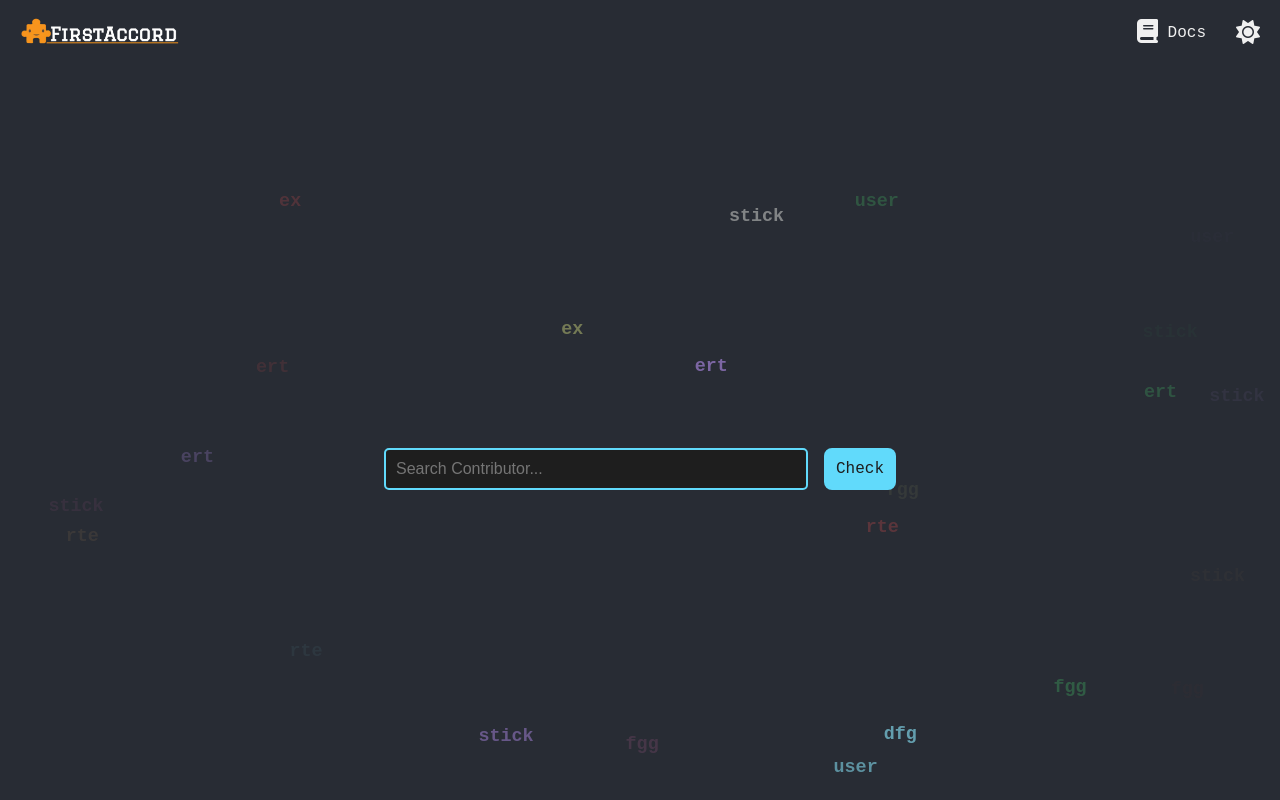
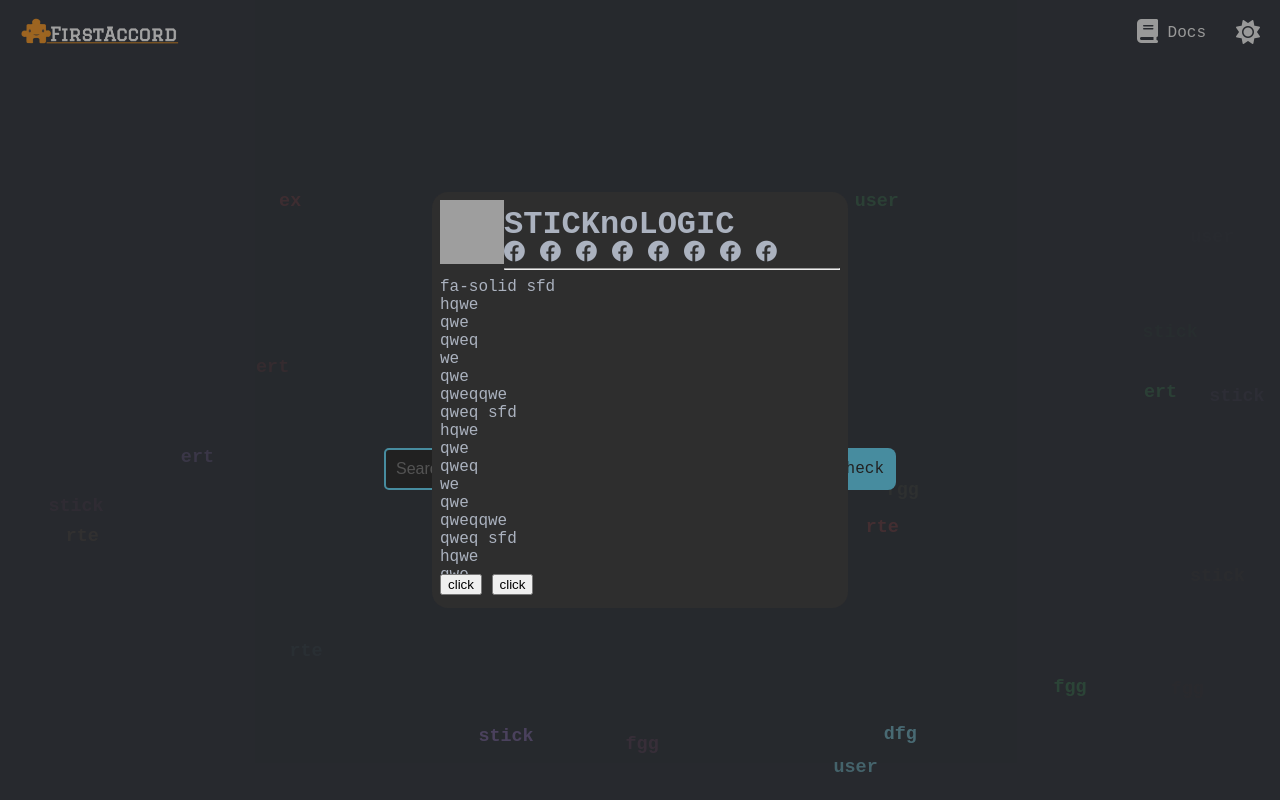
Before and after one commit to STICKnoLOGIC/First-Accord, a plain HTML site: page index.html in a window 1280 px wide. Drawn offline with Linux system fonts and the light colour scheme; grey boxes are pictures that could not be loaded.

Commit message:
Add Dialog frame
TODO: propagate contributors info

```diff
--- a/index.html
+++ b/index.html
@@ -22,5 +22,96 @@
     <div id="result"></div>
     <script src="./assets/snl-script.js">
     </script>
+    <div style="height: 100vh;width: 100vw; position: absolute; top: 0; left: 0; background-color: #2727276e; display: flex; align-items: center; justify-content: center; z-index: 2000;">
+        <div style="overflow: hidden; background-color: #2e2e2e; max-width: 600; height: 400px; min-width: 400px; border-radius: 1rem; padding: 8px;">
+            <div style="display: flex; flex-direction: row;">
+                <img src="https://github.com/STICKnoLOGIC.png?size=64" style="width: 64px;height: 64px;" alt="contributor-avatar">
+                <div style="width: 100%;">
+                    <h1 style="line-height: 0.5rem;">STICKnoLOGIC</h1>
+                    <div style="display: flex; flex-direction: row; justify-content: start; gap: 1rem; padding-bottom: 8px;">
+                        <i class="fa-solid fa-lg fab fa-facebook"></i>
+                        <i class="fa-solid fa-lg fab fa-facebook"></i>
+                        <i class="fa-solid fa-lg fab fa-facebook"></i>
+                        <i class="fa-solid fa-lg fab fa-facebook"></i>
+                        <i class="fa-solid fa-lg fab fa-facebook"></i>
+                        <i class="fa-solid fa-lg fab fa-facebook"></i>
+                        <i class="fa-solid fa-lg fab fa-facebook"></i>
+                        <i class="fa-solid fa-lg fab fa-facebook"></i>
+                    </div>
+                    <hr>
+                </div>
+            </div>
+            <div style="overflow:scroll; height: 280px; padding-bottom: 1rem;">
+                fa-solid
+                sfd
+                <br>
+                hqwe
+                <br>
+                qwe
+                <br>
+                qweq
+                <br>
+                we
+                <br>
+                qwe
+                <br>
+                qweqqwe
+                <br>
+                qweq
+                sfd
+                <br>
+                hqwe
+                <br>
+                qwe
+                <br>
+                qweq
+                <br>
+                we
+                <br>
+                qwe
+                <br>
+                qweqqwe
+                <br>
+                qweq
+                sfd
+                <br>
+                hqwe
+                <br>
+                qwe
+                <br>
+                qweq
+                <br>
+                we
+                <br>
+                qwe
+                <br>
+                qweqqwe
+                <br>
+                qweq
+                sfd
+                <br>
+                hqwe
+                <br>
+                qwe
+                <br>
+                qweq
+                <br>
+                we
+                <br>
+                qwe
+                <br>
+                qweqqwe
+                <br>
+                qweq
+                <br>
+            </div>
+            <div style="background-color: #2e2e2e;">
+                <button>click</button>
+                <button>click</button>
+            </div>
+
+        </div>
+        </div>
+    </div>
 </body>
 </html>
```
